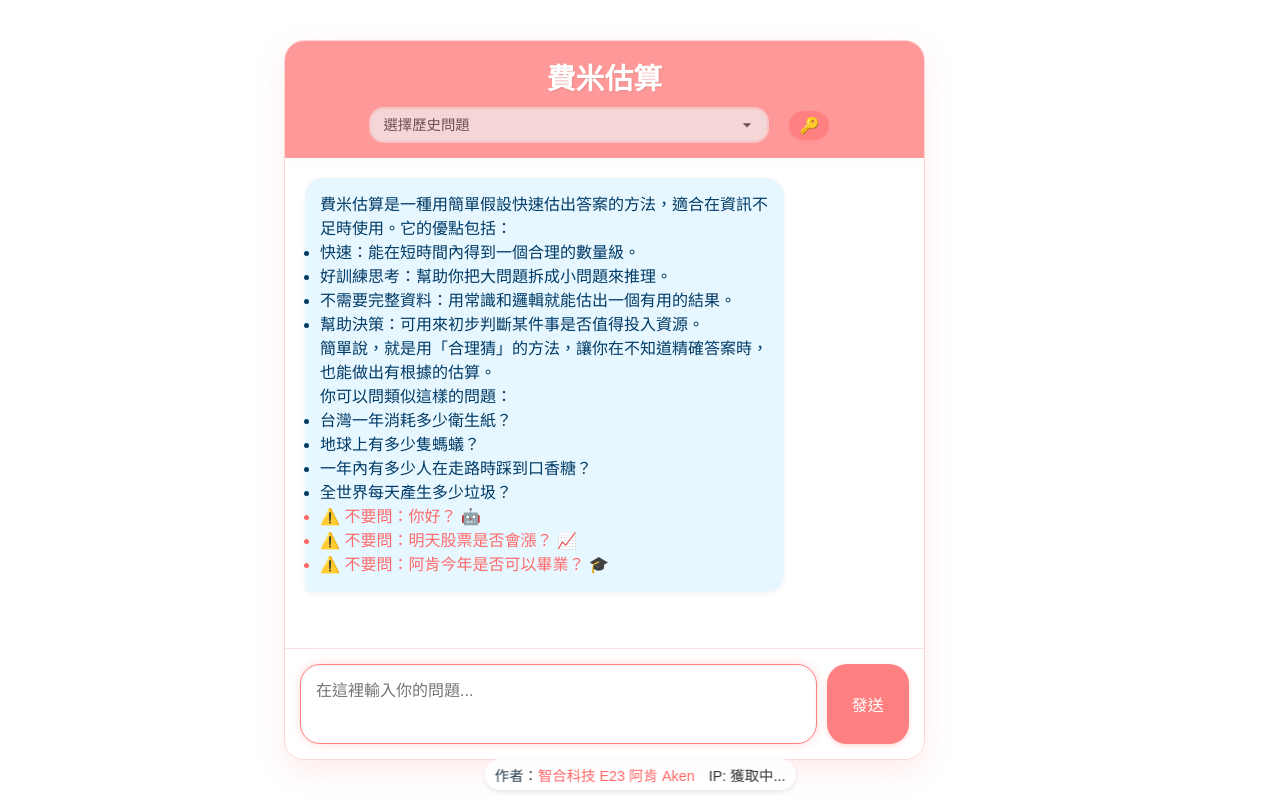
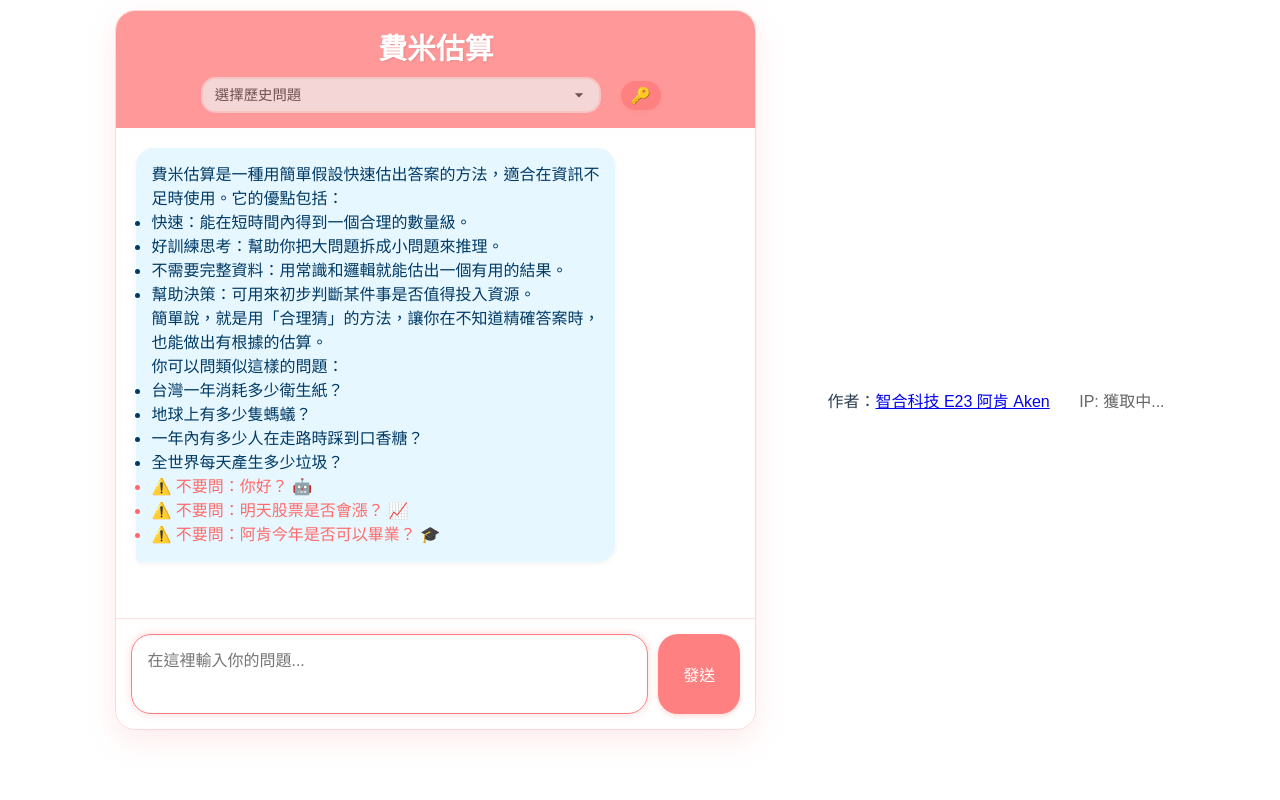
Before and after one commit to aken1023/Fermi-problem, a Flask app: page / in a window 1280 px wide. Run offline with Flask 3, Linux system fonts and the light colour scheme.

Commit message:
排版更新

````diff
--- a/static/css/style.css
+++ b/static/css/style.css
@@ -611,170 +611,28 @@
 /* 添加作者信息到右下角 */
 
 我將在聊天界面的右下角添加作者信息。這需要修改 CSS 樣式並在 HTML 中添加相應的元素。
-
-首先，讓我們在 CSS 中添加作者信息的樣式：
 ```css
-/* 主容器樣式 */
-.main-container {
-    display: flex;
-    gap: 20px;
-    max-width: 1400px;
-    margin: 20px auto;
-    height: calc(100vh - 40px);
-    padding: 0 20px;
+.author-info {
+    text-align: center;
+    padding: 10px;
+    background-color: rgba(255, 255, 255, 0.9);
+    border-top: 1px solid #eee;
+    margin-top: 20px;
+    position: relative;
+    bottom: 0;
+    width: 100%;
 }
 
-/* 歷史問題面板樣式 */
-.history-panel {
-    width: 300px;
-    background: white;
-    border-radius: 15px;
-    box-shadow: 0 2px 10px rgba(0, 0, 0, 0.1);
-    display: flex;
-    flex-direction: column;
-    overflow: hidden;
-    height: 100%;
+.author-text {
+    margin-right: 15px;
 }
 
-.history-panel .history-header {
-    background-color: #ff9999;
-    color: white;
-    padding: 15px;
-    text-align: center;
+.ip-address {
+    color: #666;
 }
 
-.history-panel .history-header h2 {
-    margin: 0;
-    font-size: 1.2rem;
-    font-weight: 500;
+/* 確保主容器有足夠的下邊距 */
+.main-container {
+    margin-bottom: 60px;
 }
-
-.history-panel .history-list {
-    flex: 1;
-    overflow-y: auto;
-    padding: 10px;
-}
-
-/* 歷史問題項目樣式 */
-.history-item {
-    padding: 12px;
-    border-bottom: 1px solid rgba(255, 153, 153, 0.2);
-    cursor: pointer;
-    transition: all 0.3s ease;
-}
-
-.history-item:hover {
-    background-color: rgba(255, 153, 153, 0.1);
-}
-
-.history-content {
-    display: flex;
-    flex-direction: column;
-    gap: 8px;
-}
-
-.history-question-wrapper {
-    flex: 1;
-}
-
-.history-question {
-    font-size: 0.95rem;
-    color: #333;
-    line-height: 1.4;
-    overflow: hidden;
-    text-overflow: ellipsis;
-    display: -webkit-box;
-    -webkit-line-clamp: 2;
-    -webkit-box-orient: vertical;
-    word-break: break-word;
-}
-
-.history-time-wrapper {
-    display: flex;
-    justify-content: flex-end;
-}
-
-.history-time {
-    font-size: 0.8rem;
-    color: #999;
-    white-space: nowrap;
-}
-
-/* RWD 響應式設計 */
-@media screen and (min-width: 768px) {
-    .history-content {
-        flex-direction: row;
-        align-items: center;
-        gap: 12px;
-    }
-
-    .history-question {
-        -webkit-line-clamp: 1;
-    }
-}
-
-@media screen and (max-width: 767px) {
-    .history-item {
-        padding: 10px;
-    }
-
-    .history-question {
-        font-size: 0.9rem;
-    }
-
-    .history-time {
-        font-size: 0.75rem;
-    }
-}
-
-@media screen and (max-width: 480px) {
-    .history-item {
-        padding: 8px;
-    }
-
-    .history-content {
-        gap: 6px;
-    }
-
-    .history-question {
-        font-size: 0.85rem;
-        -webkit-line-clamp: 3;
-    }
-
-    .history-time {
-        font-size: 0.7rem;
-    }
-}
-
-/* 深色模式支持 */
-@media (prefers-color-scheme: dark) {
-    .history-question {
-        color: #e0e0e0;
-    }
-
-    .history-time {
-        color: #888;
-    }
-
-    .history-item:hover {
-        background-color: rgba(255, 153, 153, 0.15);
-    }
-}
-
-.history-question {
-    color: #ff6666;
-    border-bottom: 1px solid #ffe0e0;
-    padding-bottom: 0.3em;
-    margin-top: 16px;
-    margin-bottom: 16px;
-}
-
-.markdown-content h3 {
-    color: #ff8080;
-    margin-top: 14px;
-    margin-bottom: 8px;
-}
-
-.markdown-content ul {
-    margin-bottom: 16px;
-}
+```
--- a/templates/index.html
+++ b/templates/index.html
@@ -57,8 +57,8 @@
         </div>
     </div>
 
-    <div class="author-info fixed-bottom">
-        作者：<a href="#" title="智合科技">智合科技 E23 阿肯 Aken</a>
+    <div class="author-info">
+        <span class="author-text">作者：<a href="#" title="智合科技">智合科技 E23 阿肯 Aken</a></span>
         <span id="ipAddress" class="ip-address">IP: 獲取中...</span>
     </div>
 
````
